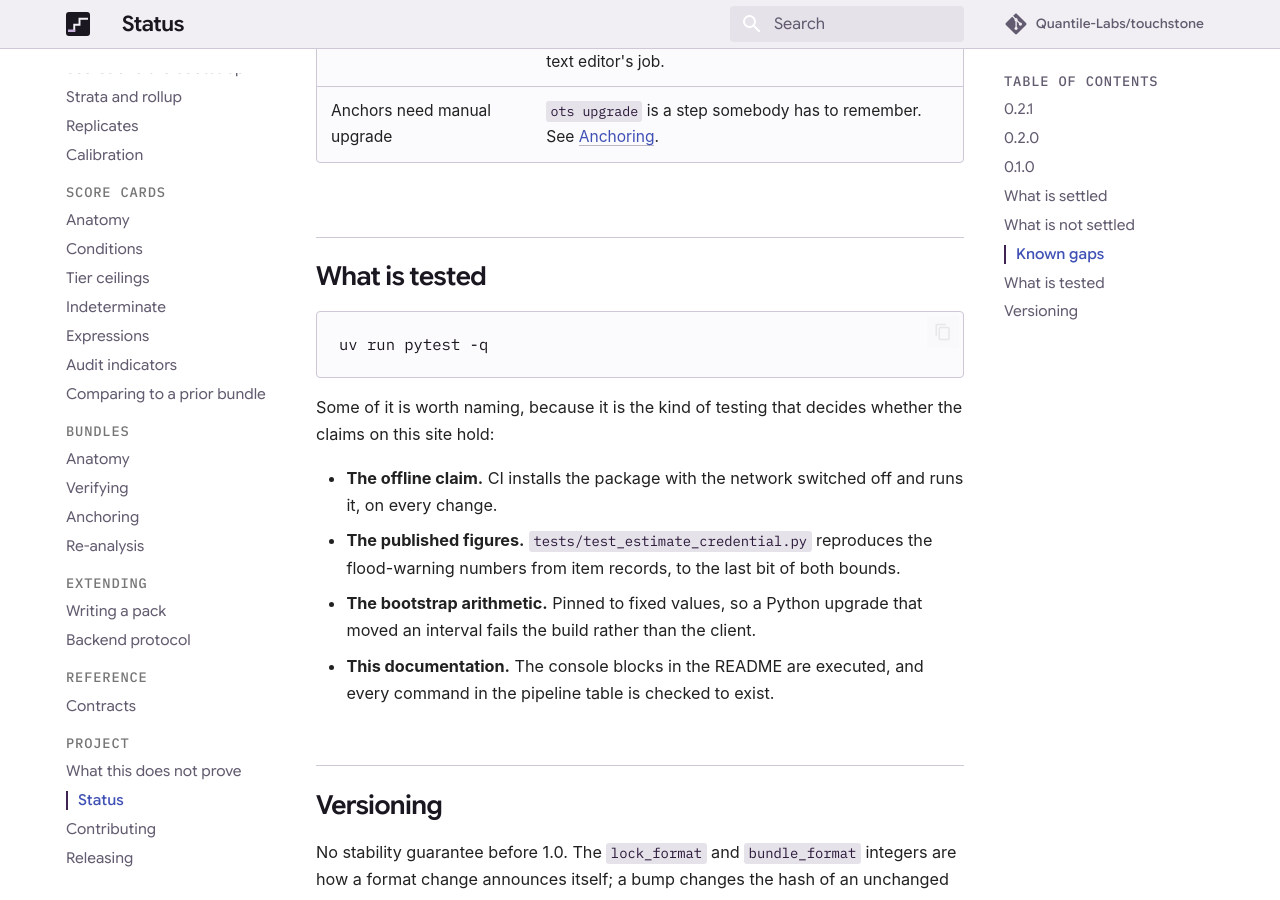
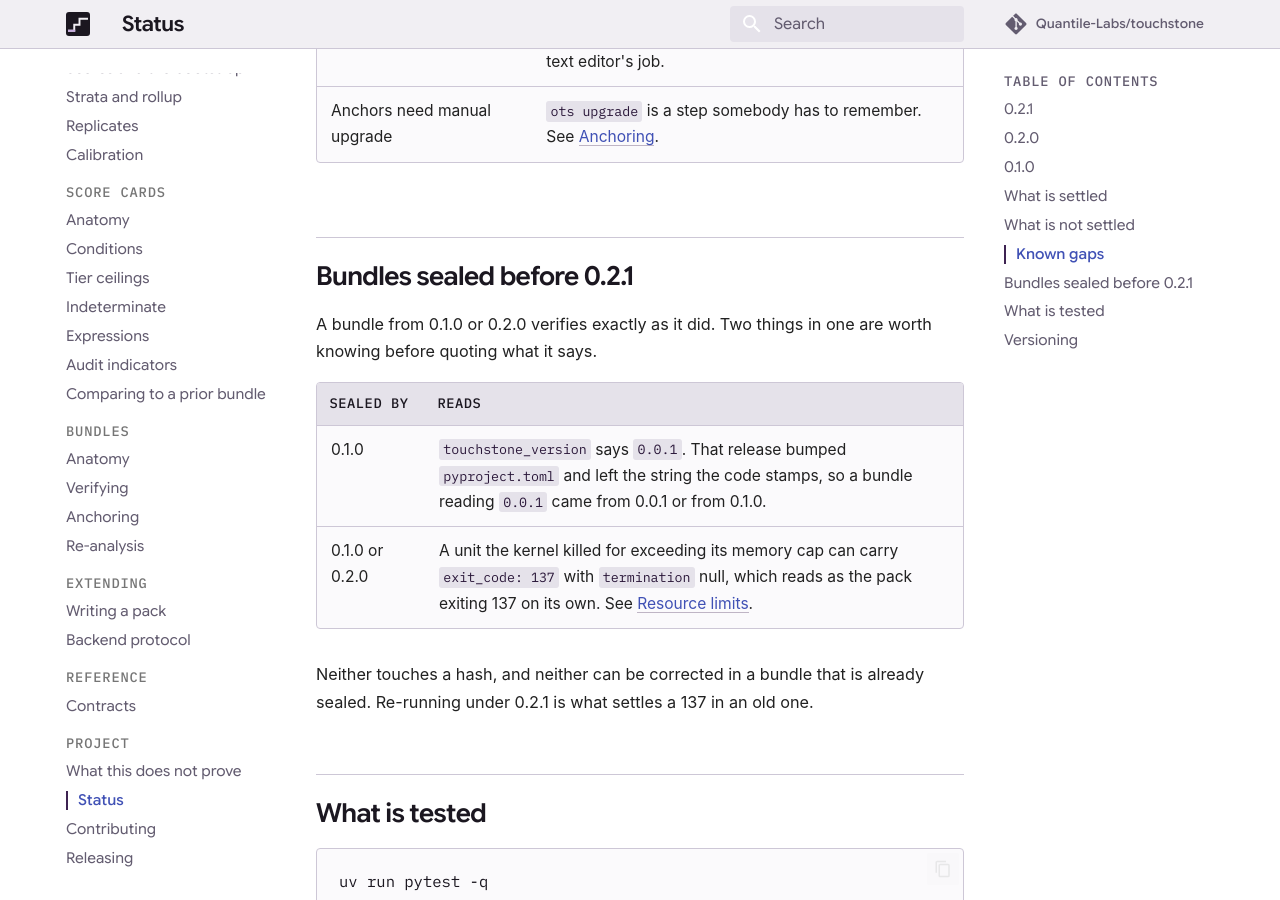
Before and after one commit to Quantile-Labs/touchstone, an MkDocs documentation site: the page built from docs/project/status.md, in a window 1280 px wide and 900 px high, scrolled down 2313 px. Built offline with MkDocs 1.6.1 and Material for MkDocs 9.7.7, drawn with Linux system fonts in a browser that asks for light colours; comment, search, counter and statistics services are not loaded.

Commit message:
say what a bundle sealed before 0.2.1 records
Two releases stamped something a reader would take at face value and be
wrong about. Every artefact 0.1.0 sealed names version 0.0.1, and a unit
0.1.0 or 0.2.0 killed for exceeding its memory cap can carry exit 137
with no termination, which reads as the pack exiting on its own.

Neither is correctable in a bundle that is already sealed and neither
touches a hash, so the only thing left is to write down what the reader
of one is holding. The status page carries the pair, and the manifest
page carries the version note where somebody reading a 0.0.1 out of
MANIFEST.json would look for it.

````diff
--- a/docs/project/status.md
+++ b/docs/project/status.md
@@ -69,6 +69,19 @@ published, so nothing here grades against it.
 | No trace viewer | `trace_ref` points into the bundle; reading it is your text editor's job. |
 | Anchors need manual upgrade | `ots upgrade` is a step somebody has to remember. See [Anchoring](../bundles/anchoring.md). |
 
+## Bundles sealed before 0.2.1
+
+A bundle from 0.1.0 or 0.2.0 verifies exactly as it did. Two things in one are worth
+knowing before quoting what it says.
+
+| Sealed by | Reads |
+|---|---|
+| 0.1.0 | `touchstone_version` says `0.0.1`. That release bumped `pyproject.toml` and left the string the code stamps, so a bundle reading `0.0.1` came from 0.0.1 or from 0.1.0. |
+| 0.1.0 or 0.2.0 | A unit the kernel killed for exceeding its memory cap can carry `exit_code: 137` with `termination` null, which reads as the pack exiting 137 on its own. See [Resource limits](../running/limits.md#being-killed-is-recorded). |
+
+Neither touches a hash, and neither can be corrected in a bundle that is already sealed.
+Re-running under 0.2.1 is what settles a 137 in an old one.
+
 ## What is tested
 
 ```bash
````
Also changed, not shown: docs/bundles/anatomy.md (+7 -0 lines).
